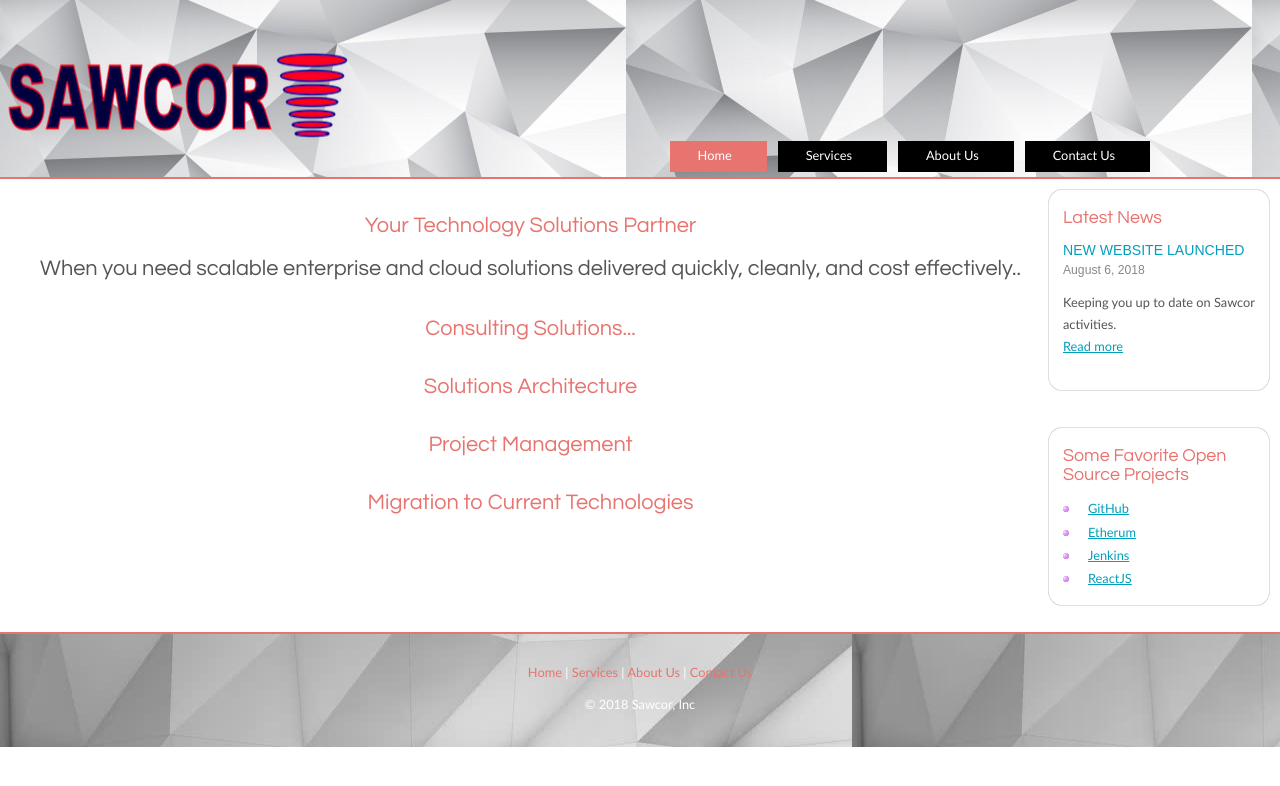
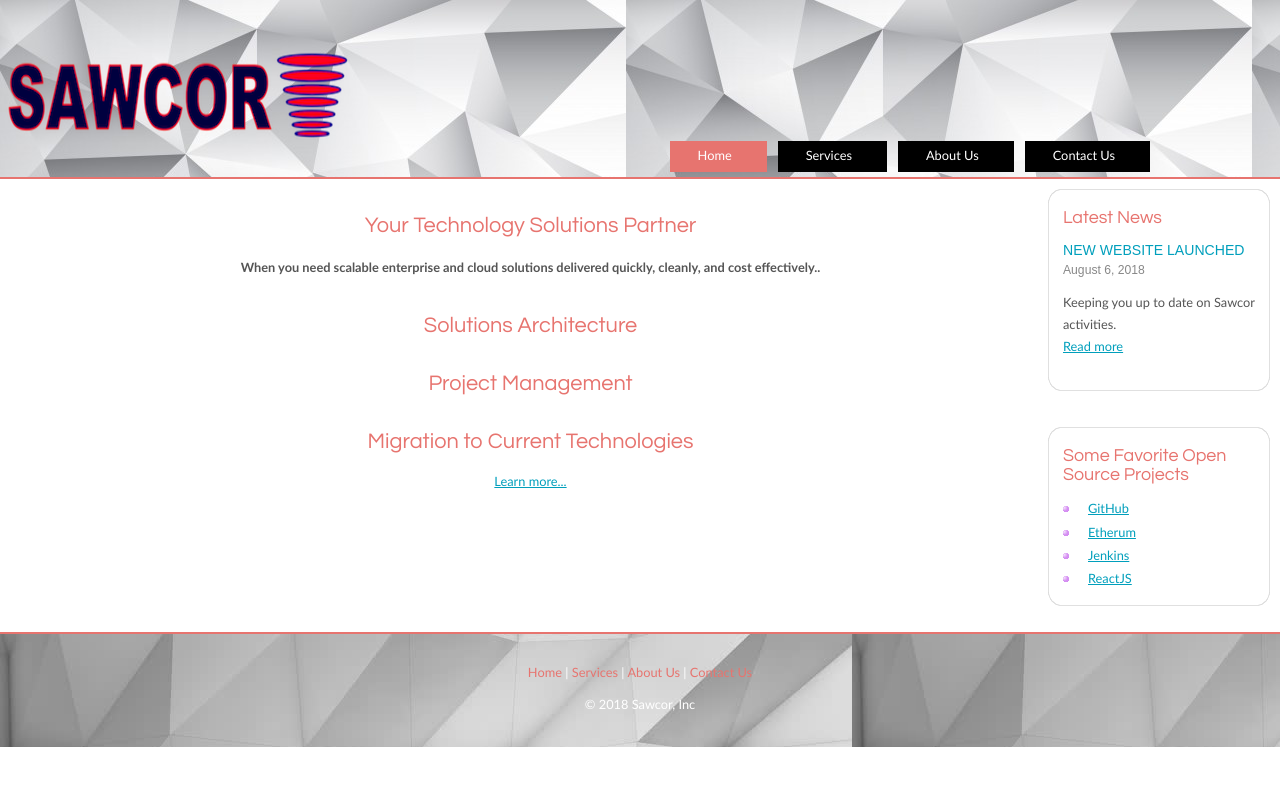
Before and after one commit to bttruckee/SawcorWebsite, a plain HTML site: page index.html in a window 1280 px wide. Drawn offline with Linux system fonts and the light colour scheme.

Commit message:
Home page updates

```diff
--- a/index.html
+++ b/index.html
@@ -73,15 +73,14 @@
           <h1>Your Technology Solutions Partner
           </h1>
         <p>
-          <h8>
+          <b>
           When you need scalable enterprise and cloud solutions delivered quickly, cleanly, and cost effectively..
-          </h8>
+        </b>
         </p>
-        <!-- insert the page content here -->
-        <h1>Consulting Solutions...</h1>
         <h1>Solutions Architecture</h1>
         <h1>Project Management</h1>
         <h1>Migration to Current Technologies</h1>
+        <a href="services.html">Learn more...</a>
       </div>
     </div>
     <div id="content_footer"></div>
```
Also changed, not shown: 1 other file.
